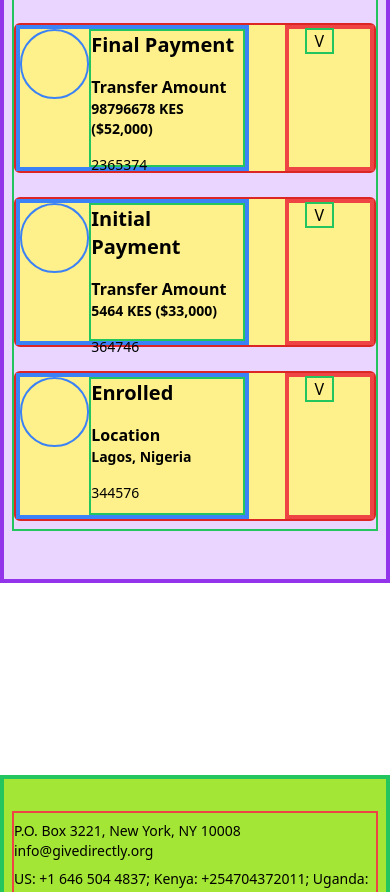
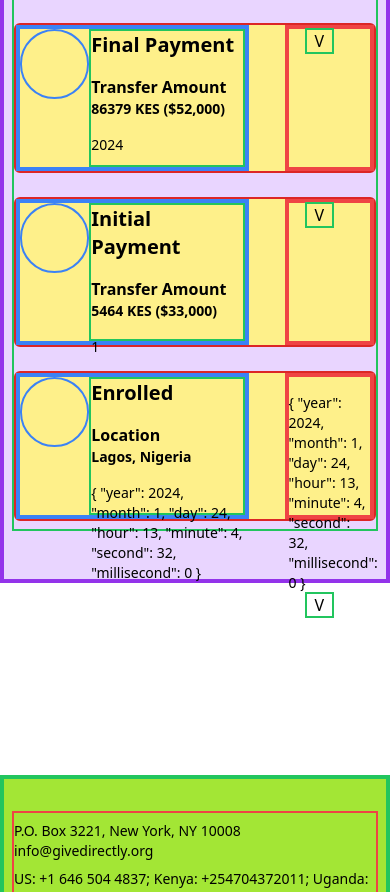
Before and after one commit to olatunji-20/projects, a Vue app in the folder gdlive/gdlive/: page /profile/1 in a window 390 px wide. Shown: the part 1240-2132 px from the top of the page. Built offline with nearby package versions, Linux system fonts and the light colour scheme; data requests are answered from the project's data file.

Commit message:
added luxon for time difference

```diff
--- a/gdlive/gdlive/api/db.json
+++ b/gdlive/gdlive/api/db.json
@@ -15,7 +15,7 @@
             "coverImage": "/img/dancover.png",
             "firstPaymentAmount": 5464,
             "firstPaymentTime": 364746,
-            "finalPaymentAmount": 98796678,
+            "finalPaymentAmount": 86379,
             "finalPaymentTime": 2365374,
             "enrollmentTime": 344576
         },
@@ -34,13 +34,13 @@
             "coverImage": "/img/samcover.png",
             "firstPaymentAmount": 5464,
             "firstPaymentTime": 364746,
-            "finalPaymentAmount": 98796678,
+            "finalPaymentAmount": 86379,
             "finalPaymentTime": 2365374,
             "enrollmentTime": 344576
         },
         {
             "id": 3,
-            "imageUrl": "https://ovivoihroinov",
+            "imageUrl": "/img/daniel.png",
             "name": "micheal",
             "dob": "1998-11-09",
             "occupation": "Builder",
@@ -53,7 +53,7 @@
             "coverImage": "/img/miccover.png",
             "firstPaymentAmount": 5464,
             "firstPaymentTime": 364746,
-            "finalPaymentAmount": 98796678,
+            "finalPaymentAmount": 86379,
             "finalPaymentTime": 2365374,
             "enrollmentTime": 344576
         },
@@ -72,7 +72,7 @@
             "coverImage": "/img/joscover.png",
             "firstPaymentAmount": 5464,
             "firstPaymentTime": 364746,
-            "finalPaymentAmount": 98796678,
+            "finalPaymentAmount": 86379,
             "finalPaymentTime": 2365374,
             "enrollmentTime": 344576
         },
@@ -91,7 +91,7 @@
             "coverImage": "/img/petcover.png",
             "firstPaymentAmount": 5464,
             "firstPaymentTime": 364746,
-            "finalPaymentAmount": 98796678,
+            "finalPaymentAmount": 86379,
             "finalPaymentTime": 2365374,
             "enrollmentTime": 344576
         },
@@ -110,7 +110,7 @@
             "coverImage": "/img/dancover.png",
             "firstPaymentAmount": 5464,
             "firstPaymentTime": 364746,
-            "finalPaymentAmount": 98796678,
+            "finalPaymentAmount": 86379,
             "finalPaymentTime": 2365374,
             "enrollmentTime": 344576
         }
--- a/gdlive/gdlive/package.json
+++ b/gdlive/gdlive/package.json
@@ -11,6 +11,7 @@
   },
   "dependencies": {
     "axios": "^1.6.7",
+    "luxon": "^3.4.4",
     "pinia": "^2.1.7",
     "vue": "^3.3.11",
     "vue-router": "^4.2.5"
--- a/gdlive/gdlive/src/components/Activities.vue
+++ b/gdlive/gdlive/src/components/Activities.vue
@@ -7,7 +7,8 @@
             <h3 class="font-bold text-xl">Final Payment</h3>
             <p class="font-bold mt-4">Transfer Amount</p>
             <p class="text-sm font-bold">{{ paymentInfo.finalPaymentAmount }} KES ($52,000)</p>
-            <p class="text-sm mt-4 md:hidden">{{ paymentInfo.finalPaymentTime }}</p>
+            <!-- <p class="text-sm mt-4 md:hidden">{{ paymentInfo.finalPaymentTime }}</p> -->
+            <p class="text-sm mt-4 md:hidden">{{ postTime().year }}</p>
         </div>
     </div>
     <div class="border-4 border-red-500 w-[25%] h-[100%]">
@@ -18,8 +19,8 @@
   </div>
 
   <transition name="hhh">
-    <div v-show="showEnroll" class="border-2 border-purple-600 rounded-md w-[100%] h-[200px] bg-blue-100 my-2 p-2">
-        <h1>testinf testing</h1>
+    <div v-show="showEnroll" class="border-2 border-purple-600 rounded-md w-[100%] h-[auto] bg-blue-100 my-2 p-2">
+        <h1>{{ paymentInfo.story }}</h1>
     </div>
   </transition>
 
@@ -30,7 +31,8 @@
             <h3 class="font-bold text-xl">Initial Payment</h3>
             <p class="font-bold mt-4">Transfer Amount</p>
             <p class="text-sm font-bold">{{ paymentInfo.firstPaymentAmount }} KES ($33,000)</p>
-            <p class="text-sm mt-4 md:hidden">{{ paymentInfo.firstPaymentTime }}</p>
+            <!-- <p class="text-sm mt-4 md:hidden">{{ paymentInfo.firstPaymentTime }}</p> -->
+            <p class="text-sm mt-4 md:hidden">{{ postTime().month }}</p>
         </div>
     </div>
     <div class="border-4 border-red-500 w-[25%] h-[100%]">
@@ -41,8 +43,8 @@
   </div>
 
   <transition name="hhh">
-    <div v-show="showEnroll2" class="border-2 border-purple-600 rounded-md w-[100%] h-[200px] bg-blue-100 my-2 p-2">
-        <h1>testinf testing</h1>
+    <div v-show="showEnroll2" class="border-2 border-purple-600 rounded-md w-[100%] h-[auto] bg-blue-100 my-2 p-2">
+        <h1>{{ paymentInfo.story }}</h1>
     </div>
   </transition>
 
@@ -53,19 +55,21 @@
             <h3 class="font-bold text-xl">Enrolled</h3>
             <p class="font-bold mt-4">Location</p>
             <p class="text-sm font-bold">Lagos, Nigeria</p>
-            <p class="text-sm mt-4 md:hidden">{{ paymentInfo.enrollmentTime }}</p>
+            <!-- <p class="text-sm mt-4 md:hidden">{{ paymentInfo.enrollmentTime }}</p> -->
+            <p class="text-sm mt-4 md:hidden">{{ postTime() }}</p>
         </div>
     </div>
     <div class="border-4 border-red-500 w-[25%] h-[100%]">
         <p class="hidden md:block">{{ paymentInfo.enrollmentTime }}</p>
+        <p class="text-sm mt-4">{{ postTime() }}</p>
         <p class="hidden md:inline-block">Show story</p>
         <p class="inline ml-4 border-2 border-green-500 px-2 cursor-pointer" @click="toggleEnroll3" >V</p>
     </div>
   </div>
 
   <transition name="hhh">
-    <div v-show="showEnroll3" class="border-2 border-purple-600 rounded-md w-[100%] h-[200px] bg-blue-100 my-2 p-2">
-        <h1>testinf testing</h1>
+    <div v-show="showEnroll3" class="border-2 border-purple-600 rounded-md w-[100%] h-[auto] bg-blue-100 my-2 p-2">
+        <h1>{{ paymentInfo.story }}</h1>
     </div>
   </transition>
 
@@ -73,6 +77,7 @@
 
 <script >
 import { ref } from 'vue';
+import { DateTime } from 'luxon';
 
 export default {
     name: "Activities",
@@ -96,9 +101,14 @@ export default {
             showEnroll3.value = !showEnroll3.value
         }
 
+        const postTime = () => {
+            return DateTime.now().toObject()
+        }
+
         return {
             showEnroll, showEnroll2, showEnroll3,
-            toggleEnroll, toggleEnroll2, toggleEnroll3
+            toggleEnroll, toggleEnroll2, toggleEnroll3,
+            postTime
         }
     }
 
--- a/gdlive/gdlive/src/stores/counter.js
+++ b/gdlive/gdlive/src/stores/counter.js
@@ -14,7 +14,6 @@ export const useCounterStore = defineStore('counter', {
         try {
           const res = await axios.get("http://localhost:3500/profiles");
           this.profiles = await res.data;
-          console.log(profiles)
         } catch(err) {
           console.log("error couldn't fetch", err)
         }
```
Also changed, not shown: 1 other file (tests, documents, lock files or other folders).
